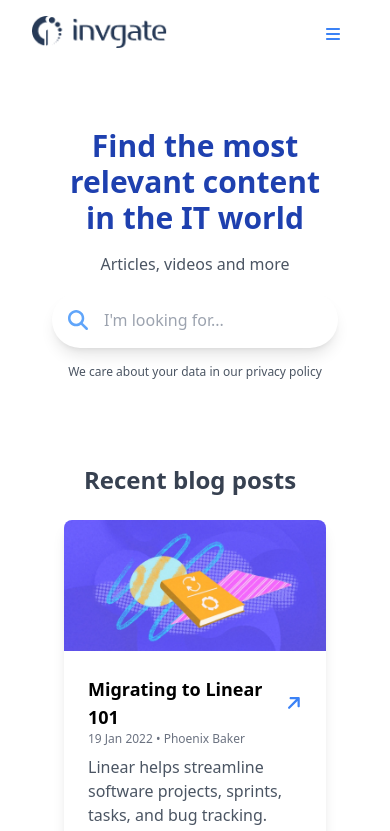
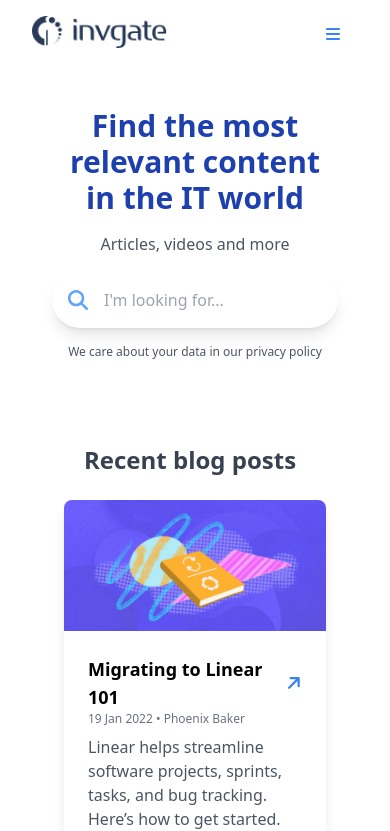
Before and after one commit to LucaSicoli/InvGate_Prototype, a React (Create React App) app: page / in a window 390 px wide. Shown: the top 831 px of the page. Built offline with nearby package versions, Linux system fonts and the light colour scheme.

Commit message:
adjusted mobile view

```diff
--- a/src/App.js
+++ b/src/App.js
@@ -59,7 +59,7 @@
   return (
     <div>
       <Navbar />
-      <main className="p-8 sm:p-13 mt-12">
+      <main className="p-8 sm:p-13 mt-7 sm:mt-10">
         <SearchComponent posts={blogPosts} />
         <RecentBlogPosts posts={blogPosts} />
         <PodcastSection episodes={podcastEpisodes} />
```
